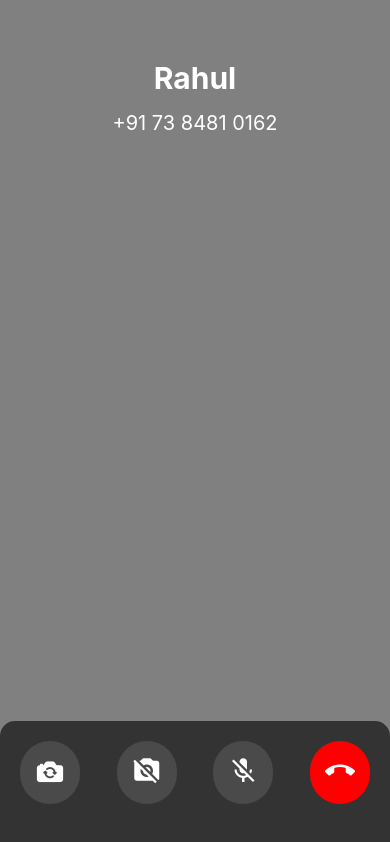
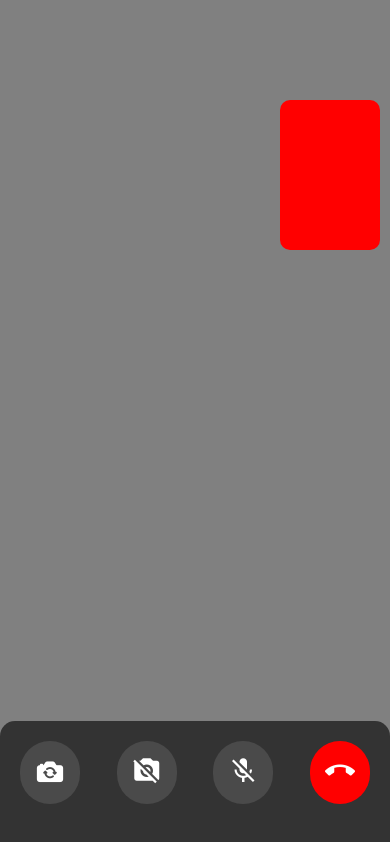
Before and after one commit to koushikm8926/VideoCalling-App, a React Native app: screen / in a window 390 px wide. Built offline with nearby package versions, Linux system fonts and the light colour scheme.

Commit message:
Call screen added

```diff
--- a/App.js
+++ b/App.js
@@ -3,11 +3,12 @@ import React from 'react'
 import ContactScreen from './src/screens/ContactScreen'
 import CallingScreen from './src/screens/CallingScreen'
 import IncomingCallScreen from './src/screens/IncomingCall Screen'
+import CallScreen from './src/screens/CallScreen'
 const App = () => {
   return (
     <>
       <StatusBar barStyle={'default'} />
-      <CallingScreen/>
+     <CallScreen/>
     </>
 
   )
--- a/src/components/CallActionBox/index.js
+++ b/src/components/CallActionBox/index.js
@@ -1,23 +1,44 @@
-import { StyleSheet, Text, View } from 'react-native'
-import React from 'react'
+import { Pressable, StyleSheet, Text, View } from 'react-native'
+import React, { useState } from 'react'
 import Ionicons from 'react-native-vector-icons/Ionicons';
 import MaterialIcons from 'react-native-vector-icons/MaterialCommunityIcons';
 
 const CallActionBox = () => {
+
+  const [isCameraOn, setIsCameraOn]= useState(true)
+  const [ismicOn, setIsMicOn]= useState(true)
+  const onReverseCamera=()=>{
+
+  }
+  const onToggleCamera=()=>{
+    setIsCameraOn(currentValue=> !currentValue)
+  }
+  const onToggleMicrophone=()=>{
+    setIsMicOn(currentValue=> !currentValue)
+  }
+  const onHangup=()=>{
+
+  }
+
   return (
     <View style={styles.buttonContainer}>
-    <View style={styles.iconButton}>
+
+    <Pressable style={styles.iconButton} onPress={onReverseCamera} >
       <Ionicons name="camera-reverse" color="white"  size={30}/>
-    </View>
-    <View style={styles.iconButton}>
-      <MaterialIcons name="camera-off" color="white"  size={30}/>
-    </View>
-    <View style={styles.iconButton}>
-      <MaterialIcons name="microphone-off" color="white"  size={30}/>
-    </View>
-    <View style={[styles.iconButton, {backgroundColor:'red'}]}>
+    </Pressable>
+
+    <Pressable style={styles.iconButton} onPress={onToggleCamera}>
+      <MaterialIcons name={isCameraOn?"camera-off": "camera"} color="white"  size={30}/>
+    </Pressable>
+
+    <Pressable style={styles.iconButton} onPress={onToggleMicrophone}>
+      <MaterialIcons name={ismicOn? "microphone-off": "microphone"} color="white"  size={30}/>
+    </Pressable>
+
+    <Pressable style={[styles.iconButton, {backgroundColor:'red'}]} onPress={onHangup}>
       <MaterialIcons name="phone-hangup" color="white"  size={30}/>
-    </View>
+    </Pressable>
+
 </View>
 
   )
@@ -34,6 +55,7 @@ const styles = StyleSheet.create({
         borderTopLeftRadius:15,
         flexDirection:'row',
         justifyContent:'space-between',
+        marginTop:'auto'
     },
     iconButton:{
         backgroundColor:'#4a4a4a',
--- /dev/null
+++ b/src/screens/CallScreen/index.js
@@ -0,0 +1,30 @@
+import { StyleSheet, Text, View } from 'react-native'
+import React from 'react'
+import CallActionBox from '../../components/CallActionBox'
+
+const CallScreen = () => {
+  return (
+    <View style={styles.page}>
+         <View  style={styles.CameraPreview}/>
+          <CallActionBox/>
+    </View>
+  )
+}
+
+export default CallScreen
+
+const styles = StyleSheet.create({
+  page:{
+    height:'100%',
+    backgroundColor:'grey'
+},
+  CameraPreview:{
+   width:100,
+   height:150,
+   backgroundColor:'red',
+   position:'absolute',
+   right:10,
+   top:100,
+   borderRadius:10,
+},
+})
```
